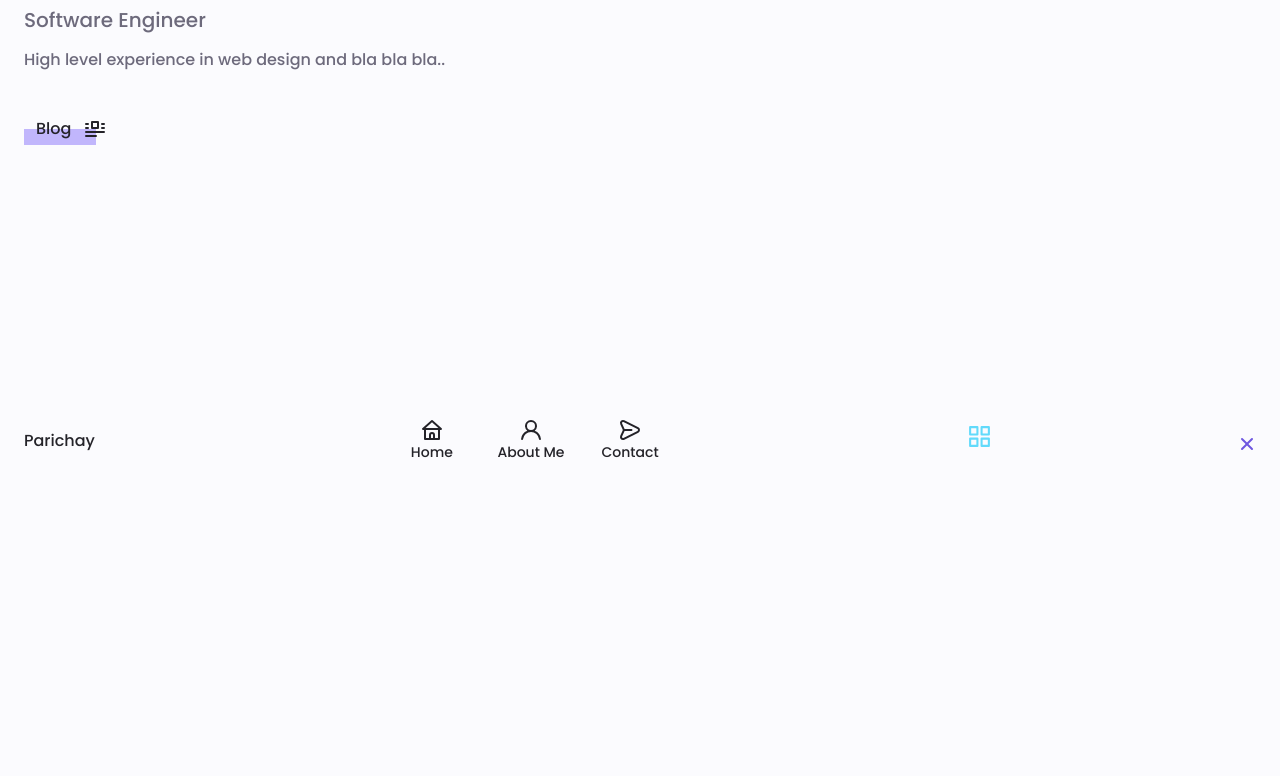
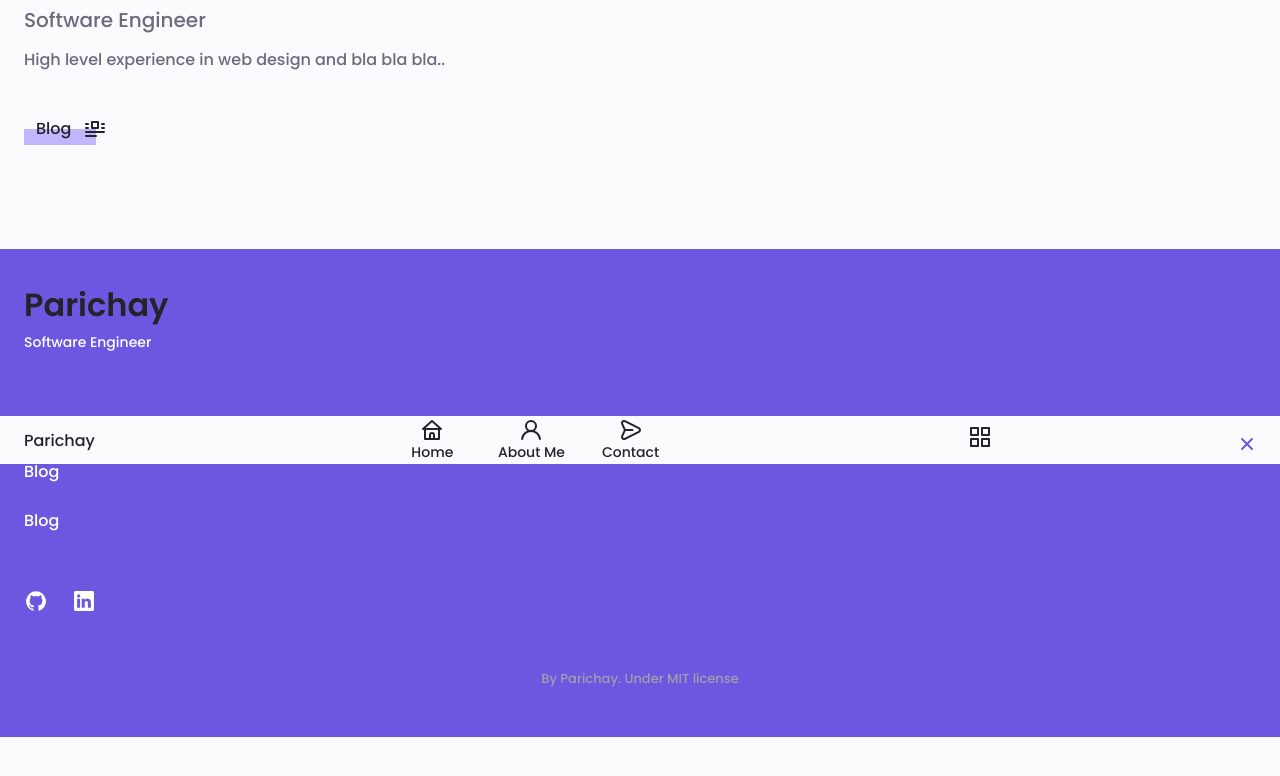
Before and after one commit to baymac/baymac.io, a Next.js app: page / in a window 1280 px wide. Shown: the part 336-1112 px from the top of the page. Before the commit the page ends 800 px from the top, so only its background shows below. Built offline with nearby package versions, Linux system fonts and the light colour scheme.

Commit message:
Add footer and minor fixes

```diff
--- /dev/null
+++ b/components/Root/Footer.js
@@ -0,0 +1,65 @@
+import rootStyles from "./root.module.css";
+import footerStyles from "./footer.module.css";
+import cn from "classnames";
+import Link from "next/link";
+import { UilGithub, UilLinkedin } from "@iconscout/react-unicons";
+
+export default function Footer() {
+  return (
+    <footer className={footerStyles.footer}>
+      <div className={footerStyles.footer__bg}>
+        <div
+          className={cn(
+            footerStyles.footer__container,
+            rootStyles.container,
+            rootStyles.grid
+          )}
+        >
+          <div>
+            <h1 className={footerStyles.footer_title}>Parichay</h1>
+            <span className={footerStyles.footer__subtitle}>
+              Software Engineer
+            </span>
+          </div>
+
+          <ul className={footerStyles.footer__links}>
+            <li>
+              <Link href="/blog">
+                <a className={footerStyles.footer__link}>Blog</a>
+              </Link>
+            </li>
+            <li>
+              <Link href="/blog">
+                <a className={footerStyles.footer__link}>Blog</a>
+              </Link>
+            </li>
+            <li>
+              <Link href="/blog">
+                <a className={footerStyles.footer__link}>Blog</a>
+              </Link>
+            </li>
+          </ul>
+          <div className={footerStyles.footer__social}>
+            <a
+              href="https://github.com/baymac"
+              target="_blank"
+              className={footerStyles.footer__social_icon}
+            >
+              <UilGithub />
+            </a>
+            <a
+              href="https://linkedin.com/in/parichaybarpanda"
+              target="_blank"
+              className={footerStyles.footer__social_icon}
+            >
+              <UilLinkedin />
+            </a>
+          </div>
+        </div>
+        <p className={footerStyles.footer__copy}>
+          By Parichay. Under MIT license
+        </p>
+      </div>
+    </footer>
+  );
+}
--- a/components/Root/Nav.js
+++ b/components/Root/Nav.js
@@ -65,13 +65,11 @@ export default function Nav() {
           />
         </div>
         <div className="nav__btns">
-          <div
-            className={cn(styles.nav__toggle)}
+          <UilApps
+            className={styles.nav__toggle}
             id="nav_toggle"
             onClick={() => setNavBarOpen(true)}
-          >
-            <UilApps size="25" color="#61DAFB" />
-          </div>
+          />
         </div>
       </nav>
     </header>
--- a/components/Root/Root.js
+++ b/components/Root/Root.js
@@ -1,4 +1,5 @@
 import Head from "next/head";
+import Footer from "./Footer";
 import Main from "./Main";
 import Nav from "./Nav";
 
@@ -14,6 +15,7 @@ export default function Root() {
       </Head>
       <Nav />
       <Main />
+      <Footer />
     </>
   );
 }
--- /dev/null
+++ b/components/Root/footer.module.css
@@ -0,0 +1,54 @@
+.footer {
+  padding-top: 2rem;
+}
+
+.footer__container {
+  row-gap: 3.5rem;
+}
+
+.footer__bg {
+  background-color: var(--first-color-second);
+  padding: 2rem 0 3rem;
+}
+
+.footer__title {
+  font-size: var(--h1-font-size);
+  margin-bottom: var(--mb-0-25);
+}
+
+.footer__subtitle {
+  font-size: var(--small-font-size);
+}
+
+.footer__links {
+  display: flex;
+  flex-direction: column;
+  row-gap: 1.5rem;
+}
+
+.footer__link:hover {
+  color: var(--first-color-lighter);
+}
+
+.footer__social_icon {
+  font-size: 1.25rem;
+  margin-right: var(--mb-1-5);
+}
+
+.footer__social_icon:hover {
+  color: var(--first-color-lighter);
+}
+
+.footer__copy {
+  font-size: var(--smaller-font-size);
+  text-align: center;
+  color: var(--text-color-light);
+  margin-top: var(--mb-3);
+}
+
+.footer__title,
+.footer__subtitle,
+.footer__link,
+.footer__social_icon {
+  color: #fff;
+}
```
